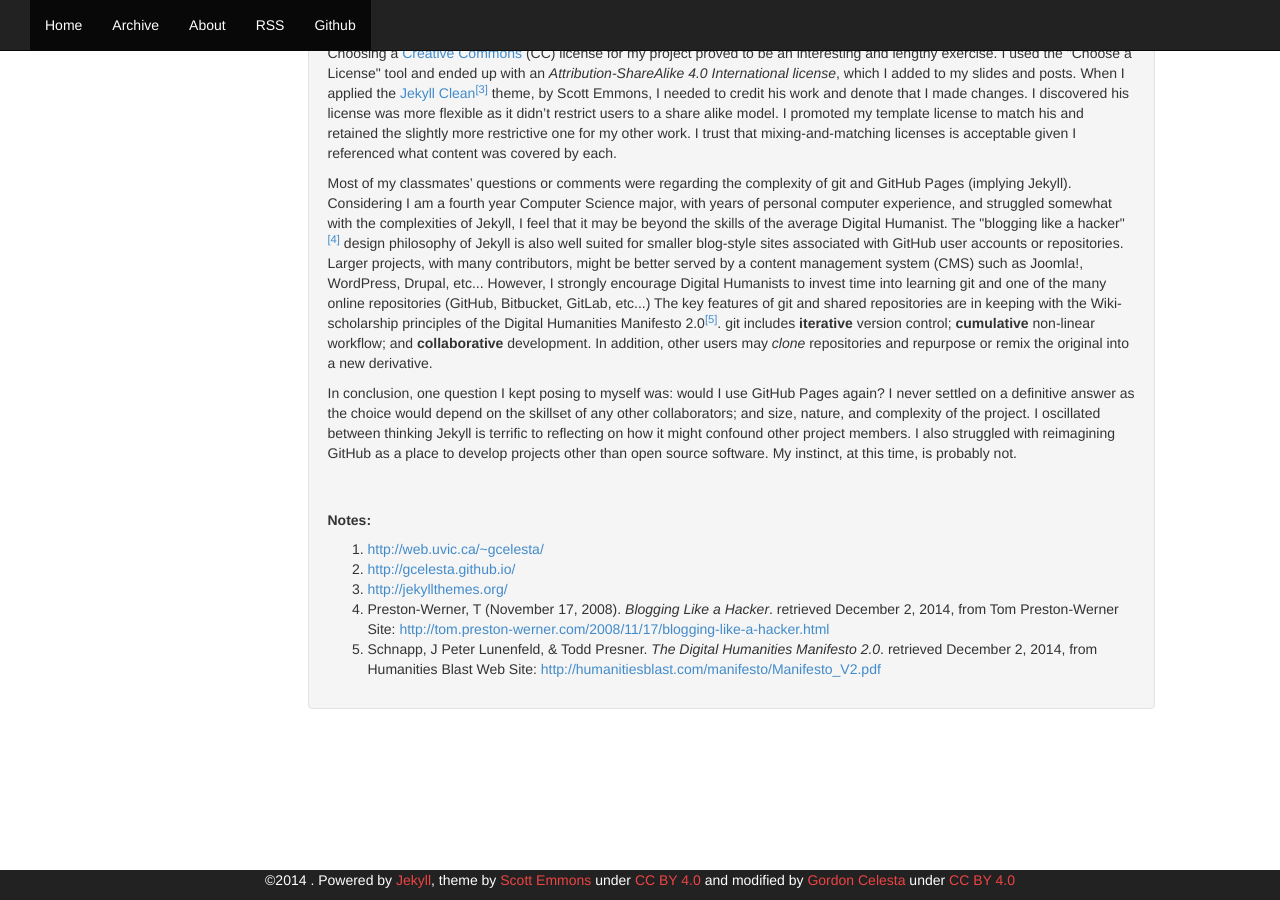
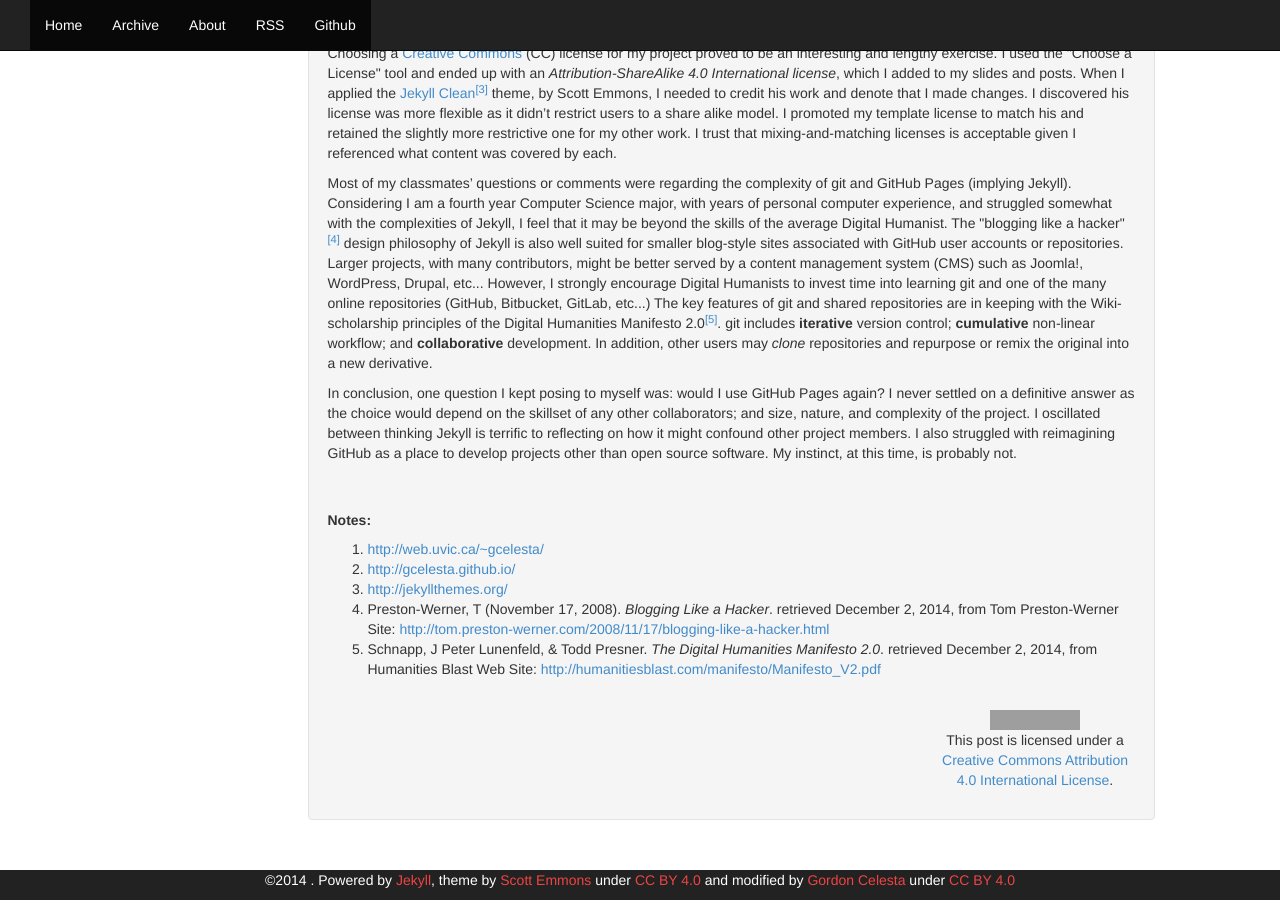
Before and after one commit to gcelesta/gcelesta.github.io, a Jekyll site: the page built from index.html, in a window 1280 px wide and 900 px high, scrolled down 798 px. Built offline with Jekyll 4.4.1, drawn with Linux system fonts in a browser that asks for light colours; Markdown is read by kramdown in place of the engine named in the settings; the list of posts is cut into pages by our own code; grey boxes are pictures that could not be loaded.

Commit message:
Added attribution to final log on home page

```diff
--- a/index.html
+++ b/index.html
@@ -23,7 +23,12 @@
         {% endif %}
         <div class="content">
             {{ post.content }}
-        </div>
+                <div style="overflow: hidden">
+                    <p class="attribution">
+                        <a rel="license" href="http://creativecommons.org/licenses/by/4.0/"><img alt="Creative Commons License" style="border-width:0" src="https://i.creativecommons.org/l/by/4.0/88x31.png" /></a><br />This post is licensed under a <a rel="license" href="http://creativecommons.org/licenses/by/4.0/">Creative Commons Attribution 4.0 International License</a>.
+                    </p>
+                </div>
+         </div>
     </div>
 </div>
 {% endfor %}
```
